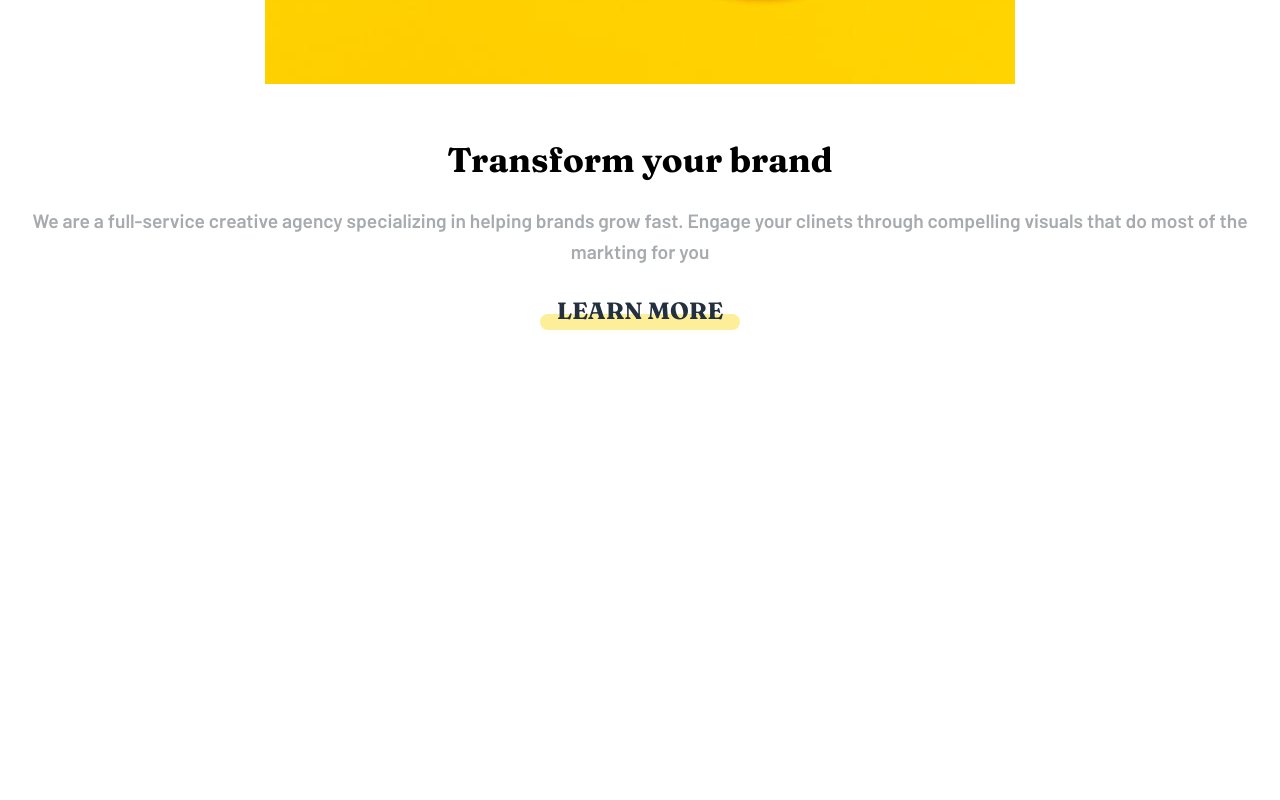
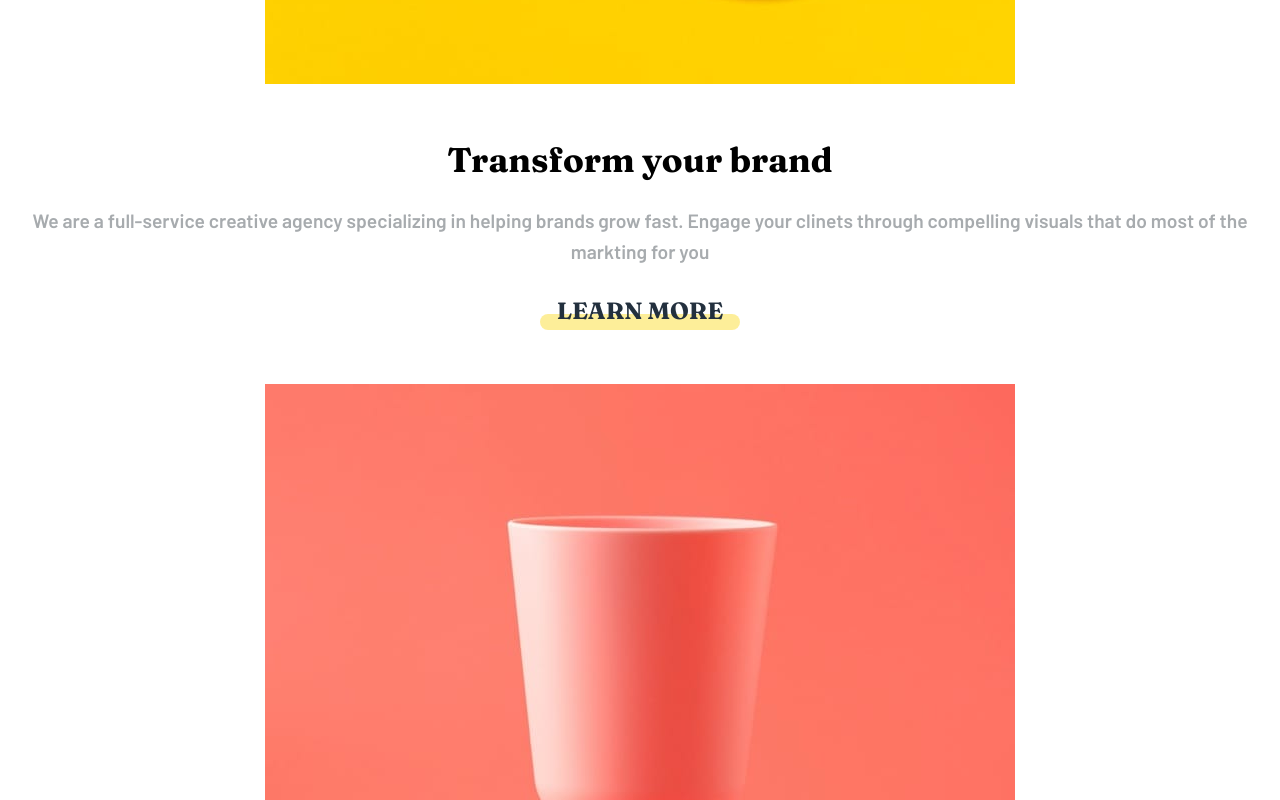
Before and after one commit to Sam-Guliker/sunny-agency, a React (Create React App) app: page / in a window 1280 px wide. Shown: the part 1340-2140 px from the top of the page. Before the commit the page ends 1683 px from the top, so only its background shows below. Built offline with nearby package versions, Linux system fonts and the light colour scheme.

Commit message:
condiontals, not fixed yet.

```diff
--- a/src/App.tsx
+++ b/src/App.tsx
@@ -1,13 +1,49 @@
 import {Landing} from './components/Landing';
 import {Blok} from './components/Blok';
+
 import egg from './assets/mobile/image-transform.jpg'
+import redGlass from './assets/mobile/image-stand-out.jpg'
+import cherry from './assets/mobile/image-graphic-design.jpg'
+import orange from './assets/mobile/image-photography.jpg'
+
 
 function App() {
   return (
     <div className="App">
       <Landing title={'we are creatives'} />
       <main>
-        <Blok img={egg} title={'Transform your brand'} paragraph={'We are a full-service creative agency specializing in helping brands grow fast. Engage your clinets through compelling visuals that do most of the markting for you'}/>
+        <Blok
+          special={false}
+          img={egg}
+          title={'Transform your brand'}
+          paragraph={'We are a full-service creative agency specializing in helping brands grow fast. Engage your clinets through compelling visuals that do most of the markting for you'}
+          readMore={true}
+          color={'standard'}
+        />
+        <Blok
+          special={false}
+          img={redGlass}
+          title={'Stand out to the right audience'}
+          paragraph={'Using a collaborative formula of designers, researchers, photographers, videographers, and copywriters, we\ll build and extend your brand in digital places.'}
+          readMore={true}
+          color={'standard'}
+        />
+        <Blok
+          special={true}
+          img={cherry}
+          title={'Graphic Design'}
+          paragraph={'Great design makes you memorable. We deliver artowrk that underscores your brand message and captures potential client\'s attention'}
+          color={'green'}
+          readMore={false}
+        />
+        <Blok
+          special={true}
+          img={orange}
+          title={'Stand out to the right audience'}
+          paragraph={'Increase your credibility by getting most stunning, high-quality photos that improve your business image.'}
+          color={'blue'}
+          readMore={false}
+        />
       </main>
     </div>
   );
--- a/src/components/Blok.tsx
+++ b/src/components/Blok.tsx
@@ -1,19 +1,25 @@
 type BlokProps = {
+    special: boolean;
     img: string;
     title: string;
     paragraph: string;
+    readMore: boolean;
+    color: string;
 };
 
-export const Blok = ({img, title, paragraph}: BlokProps) => (
+export const Blok = ({readMore, color, special, img, title, paragraph}: BlokProps) => (
     <section className="blok-container">
         <img className="blok-image"src={img} />
-        <article className="article">
+        <article className={`article ${special ? 'no-background' :''}`}>
             <h2 className="heading-02">{title}</h2>
             <p className="paragraph-01">{paragraph}</p>
-            <div className="button-container">
+
+            {readMore && <div className="button-container">
                 <a className="btn">Learn more</a>
                 <div className="stripe"></div>
             </div>
+            }
+
         </article>
     </section>
 )
--- a/src/styles/components/Blok.scss
+++ b/src/styles/components/Blok.scss
@@ -1,8 +1,15 @@
 .blok-container {
+    position: relative;
     text-align: center;
 
     .article {
         padding: 0 to-rem(20px);
+        padding-bottom: to-rem(50px);
+    }
+
+    .no-background {
+        position: absolute;
+        bottom: 20px;
     }
 
     .blok-image {
--- a/src/styles/partials/buttons.scss
+++ b/src/styles/partials/buttons.scss
@@ -1,6 +1,7 @@
 .button-container {
     position: relative;
 }
+
 .btn {
     position: relative;
     width: 100%;
```
